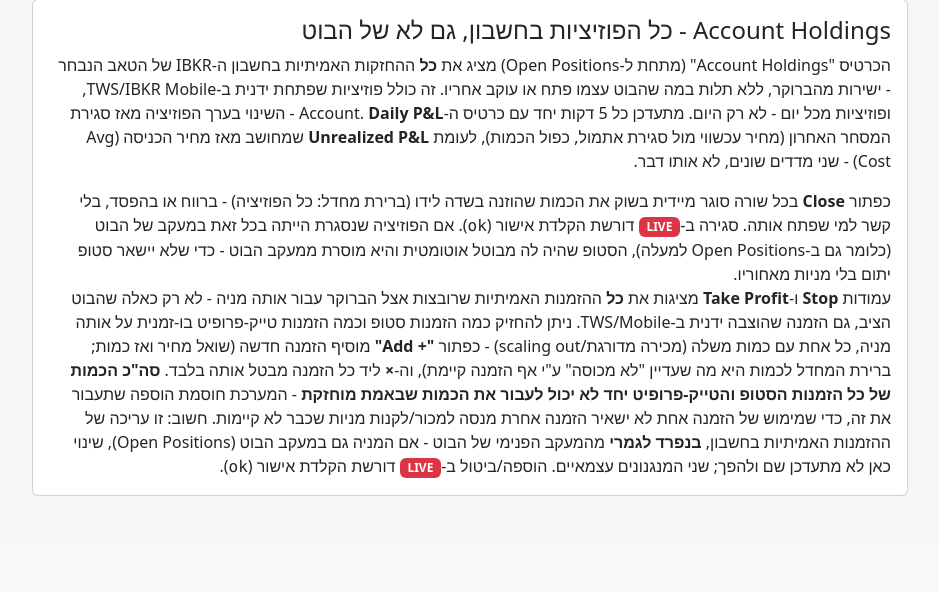
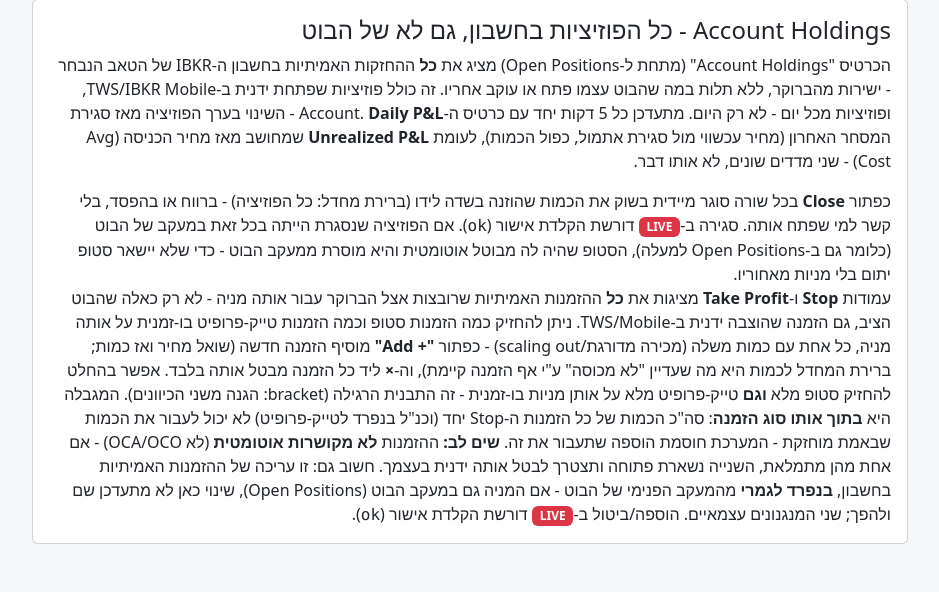
Before and after one commit to ssnir2004/TradingBot, a FastAPI app: template web/templates/guide.html in a window 1280 px wide. Shown: the part 5810-6402 px from the top of the page, without its empty margins (170-1109 px from the left). Before the commit the page ends 6306 px from the top, so only its background shows below. Run offline with FastAPI, Linux system fonts and the light colour scheme; the template is opened without the code that fills it, so the values that code supplies are empty.

Commit message:
Allow a full stop + full take-profit on the same shares (bracket pattern)
The over-allocation guard summed stop AND take-profit quantities
together against the held share count, which blocked the single most
common case: a full protective stop plus a full take-profit target on
the same position (a normal bracket) — reported as "4.0 already
allocated" when trying to add a take-profit alongside an existing
full-size stop on a 4-share position.

Stop and take-profit now allocate independently: the check is against
other orders of the SAME type only (two stops together still can't
exceed what's held; a stop and a take-profit both can, since they're
different exit paths). Also carried over the earlier BUY/SELL
direction fix into modify_broker_order.py's own allocation check,
which had the same "any STP/LMT order counts" gap as the API's display
filter fixed last commit — an unrelated wrong-direction order no longer
eats into the allocation.

Note (documented in guide.html, not changed here): these orders are
NOT OCO-linked — if one fills, the other stays open and needs a manual
cancel. Real OCO grouping would close that gap but is a separate,
larger change.

Tested: adding a full take-profit alongside an existing full stop now
succeeds; adding a second same-type order that would exceed the held
qty is still blocked; an unrelated wrong-direction order still doesn't
count against the allocation, in both the API and the script.

```diff
--- a/web/app.py
+++ b/web/app.py
@@ -544,14 +544,22 @@ async def api_add_broker_order(symbol: str, request: Request, mode: str = Depend
     if pos is None:
         raise HTTPException(status_code=404, detail="No open position for that symbol")
     held_qty = abs(pos["qty"])
+    # A stop and a take-profit for the SAME shares is the normal bracket
+    # pattern (protect the whole position both ways at once — if one
+    # fills, the other is simply left to cancel manually since these
+    # aren't OCO-linked), so only orders of the SAME type compete for the
+    # share count: two stops together can't cover more than what's held,
+    # but a full stop plus a full take-profit both can.
+    ibkr_order_type = "STP" if order_type == "stop" else "LMT"
     allocated = sum(
         o["qty"] for o in db.get_broker_orders(account_id, mode)["orders"]
-        if o["symbol"] == symbol and o["order_type"] in ("STP", "LMT")
+        if o["symbol"] == symbol and o["order_type"] == ibkr_order_type
     )
     if allocated + qty > held_qty:
+        label = "stop" if order_type == "stop" else "take-profit"
         raise HTTPException(
             status_code=400,
-            detail=f"{allocated} share(s) already allocated across existing stop/take-profit orders for {symbol} — "
+            detail=f"{allocated} share(s) already allocated across existing {label} orders for {symbol} — "
                    f"adding {qty} more would exceed the {held_qty} actually held.",
         )
 
--- a/web/templates/guide.html
+++ b/web/templates/guide.html
@@ -411,10 +411,14 @@
         out) - כפתור <strong>"+ Add"</strong> מוסיף הזמנה חדשה (שואל מחיר
         ואז כמות; ברירת המחדל לכמות היא מה שעדיין "לא מכוסה" ע"י אף הזמנה
         קיימת), וה-<strong>&times;</strong> ליד כל הזמנה מבטל אותה בלבד.
-        <strong>סה"כ הכמות של כל הזמנות הסטופ והטייק-פרופיט יחד לא יכול
-        לעבור את הכמות שבאמת מוחזקת</strong> - המערכת חוסמת הוספה שתעבור
-        את זה, כדי שמימוש של הזמנה אחת לא ישאיר הזמנה אחרת מנסה למכור/לקנות
-        מניות שכבר לא קיימות. חשוב: זו עריכה של ההזמנות האמיתיות בחשבון,
+        אפשר בהחלט להחזיק סטופ מלא <strong>וגם</strong> טייק-פרופיט מלא על
+        אותן מניות בו-זמנית - זה התבנית הרגילה (bracket: הגנה משני
+        הכיוונים). המגבלה היא <strong>בתוך אותו סוג הזמנה</strong>: סה"כ
+        הכמות של כל הזמנות ה-Stop יחד (וכנ"ל בנפרד לטייק-פרופיט) לא יכול
+        לעבור את הכמות שבאמת מוחזקת - המערכת חוסמת הוספה שתעבור את זה.
+        <strong>שים לב:</strong> ההזמנות <strong>לא מקושרות אוטומטית</strong>
+        (לא OCA/OCO) - אם אחת מהן מתמלאת, השנייה נשארת פתוחה ותצטרך לבטל
+        אותה ידנית בעצמך. חשוב גם: זו עריכה של ההזמנות האמיתיות בחשבון,
         <strong>בנפרד לגמרי</strong> מהמעקב הפנימי של הבוט - אם המניה גם
         במעקב הבוט (Open Positions), שינוי כאן לא מתעדכן שם ולהפך; שני
         המנגנונים עצמאיים. הוספה/ביטול ב-<span class="badge badge-live">LIVE</span>
```
Also changed, not shown: modify_broker_order.py (+16 -9 lines), web/templates/index.html (+7 -4 lines).
